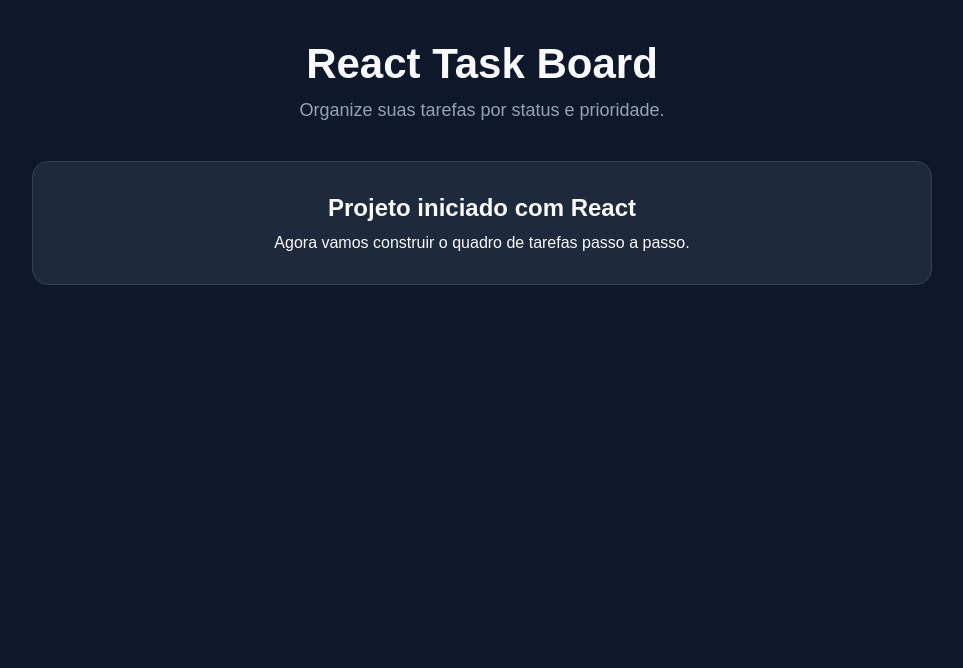
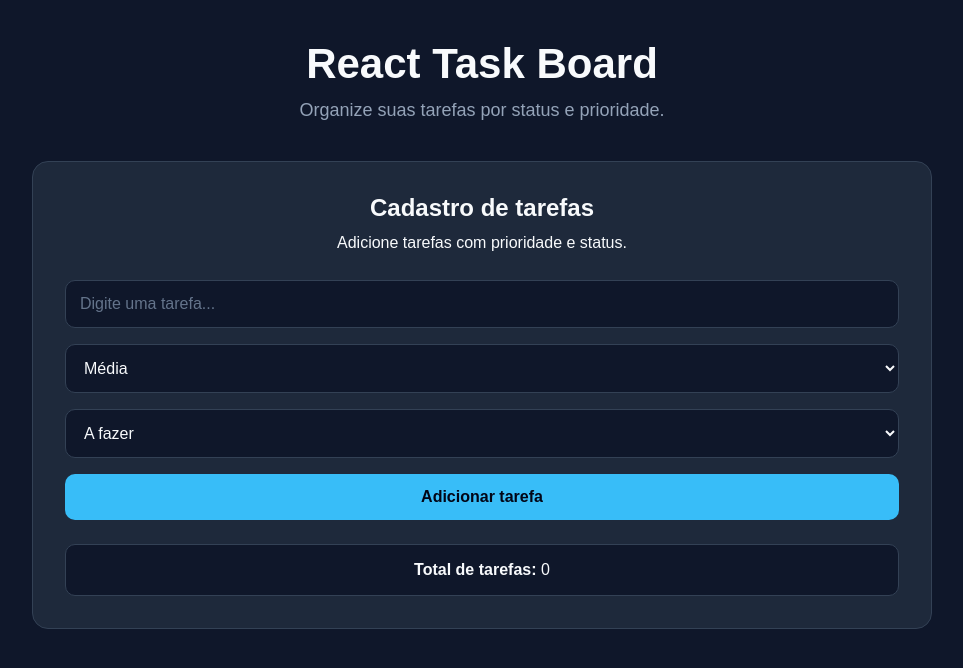
Before and after one commit to rfactt/task-board, a React (Vite) app: page / in a window 1280 px wide. Shown: the top 668 px of the page, without its empty margins (158-1121 px from the left). Built offline with nearby package versions, Linux system fonts and the light colour scheme.

Commit message:
adiciona formulário de cadastro de tarefas

```diff
--- a/src/App.jsx
+++ b/src/App.jsx
@@ -1,13 +1,27 @@
+import { useState } from "react";
 import Header from "./components/Header";
+import TaskForm from "./components/TaskForm";
 
 function App() {
+  const [tasks, setTasks] = useState([]);
+
+  function addTask(newTask) {
+    setTasks([...tasks, newTask]);
+  }
+
   return (
     <main className="app">
       <Header />
 
       <section className="content">
-        <h2>Projeto iniciado com React</h2>
-        <p>Agora vamos construir o quadro de tarefas passo a passo.</p>
+        <h2>Cadastro de tarefas</h2>
+        <p>Adicione tarefas com prioridade e status.</p>
+
+        <TaskForm onAddTask={addTask} />
+
+        <div className="task-counter">
+          <strong>Total de tarefas:</strong> {tasks.length}
+        </div>
       </section>
     </main>
   );
--- /dev/null
+++ b/src/components/TaskForm.jsx
@@ -0,0 +1,55 @@
+import { useState } from "react";
+
+function TaskForm({ onAddTask }) {
+  const [title, setTitle] = useState("");
+  const [priority, setPriority] = useState("media");
+  const [status, setStatus] = useState("a-fazer");
+
+  function handleSubmit(event) {
+    event.preventDefault();
+
+    if (title.trim() === "") {
+      return;
+    }
+
+    const newTask = {
+      id: Date.now(),
+      title: title,
+      priority: priority,
+      status: status,
+    };
+
+    onAddTask(newTask);
+
+    setTitle("");
+    setPriority("media");
+    setStatus("a-fazer");
+  }
+
+  return (
+    <form className="task-form" onSubmit={handleSubmit}>
+      <input
+        type="text"
+        placeholder="Digite uma tarefa..."
+        value={title}
+        onChange={(event) => setTitle(event.target.value)}
+      />
+
+      <select value={priority} onChange={(event) => setPriority(event.target.value)}>
+        <option value="baixa">Baixa</option>
+        <option value="media">Média</option>
+        <option value="alta">Alta</option>
+      </select>
+
+      <select value={status} onChange={(event) => setStatus(event.target.value)}>
+        <option value="a-fazer">A fazer</option>
+        <option value="em-andamento">Em andamento</option>
+        <option value="concluida">Concluída</option>
+      </select>
+
+      <button type="submit">Adicionar tarefa</button>
+    </form>
+  );
+}
+
+export default TaskForm;
--- a/src/index.css
+++ b/src/index.css
@@ -44,3 +44,47 @@
 .content h2 {
   margin-bottom: 12px;
 }
+
+.task-form {
+  display: grid;
+  gap: 16px;
+  margin-top: 28px;
+}
+
+.task-form input,
+.task-form select {
+  width: 100%;
+  padding: 14px;
+  border: 1px solid #334155;
+  border-radius: 10px;
+  background: #0f172a;
+  color: #f8fafc;
+  font-size: 16px;
+}
+
+.task-form input::placeholder {
+  color: #64748b;
+}
+
+.task-form button {
+  padding: 14px;
+  border: none;
+  border-radius: 10px;
+  background: #38bdf8;
+  color: #020617;
+  font-weight: bold;
+  font-size: 16px;
+  cursor: pointer;
+}
+
+.task-form button:hover {
+  background: #0ea5e9;
+}
+
+.task-counter {
+  margin-top: 24px;
+  padding: 16px;
+  background: #0f172a;
+  border: 1px solid #334155;
+  border-radius: 10px;
+}
```
